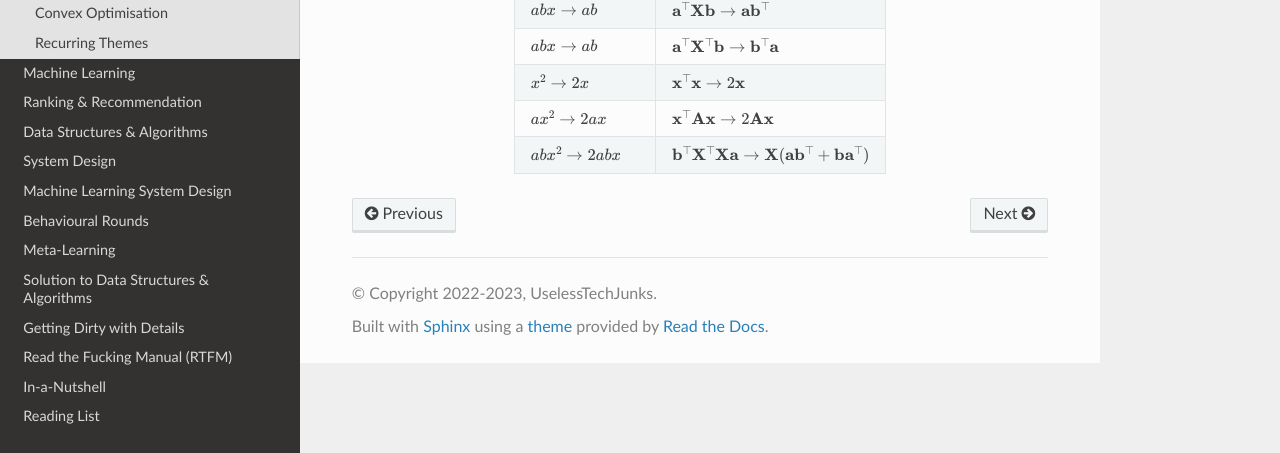
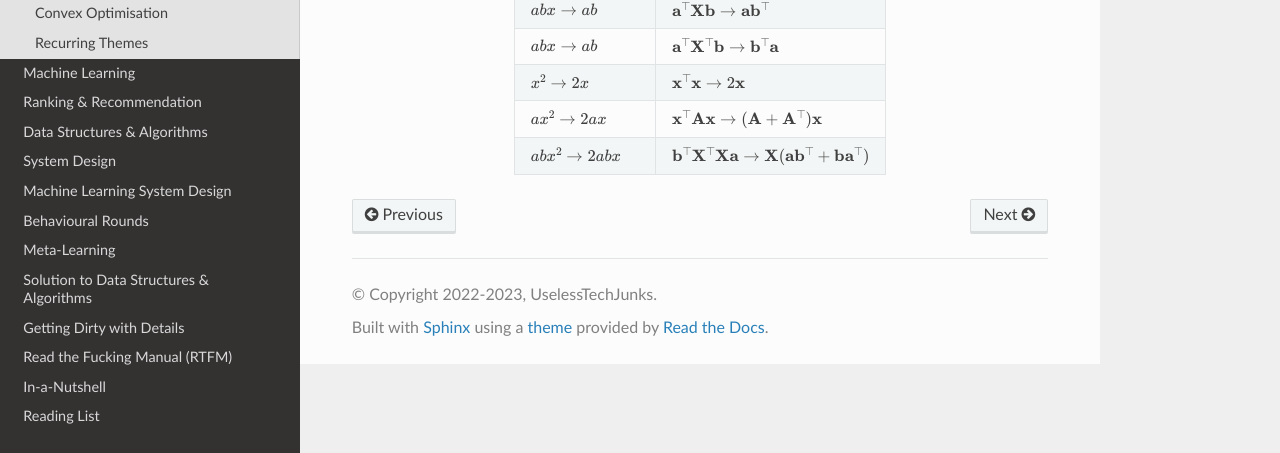
Before and after one commit to uselesstechjunks/leetcode, a Sphinx documentation site: the page built from docs/source/math/calc3/useful.rst, in a window 1280 px wide. Shown: the part 415-868 px from the top of the page. Built offline with Sphinx 7.4.7 and the Read the Docs theme 2.0.0, drawn with Linux system fonts in a browser that asks for light colours.

Commit message:
Update useful.rst

```diff
--- a/docs/source/math/calc3/useful.rst
+++ b/docs/source/math/calc3/useful.rst
@@ -13,5 +13,5 @@ Some Basic Vector/Matrix Calculus Identities
 	:math:`abx\to ab`, :math:`\mathbf{a}^\top\mathbf{X}\mathbf{b}\to \mathbf{a}\mathbf{b}^\top`
 	:math:`abx\to ab`, :math:`\mathbf{a}^\top\mathbf{X}^\top\mathbf{b}\to \mathbf{b}^\top\mathbf{a}`
 	:math:`x^2\to 2x`, :math:`\mathbf{x}^\top\mathbf{x}\to 2\mathbf{x}`
-	:math:`ax^2\to 2ax`, :math:`\mathbf{x}^\top\mathbf{A}\mathbf{x}\to 2\mathbf{A}\mathbf{x}`
+	:math:`ax^2\to 2ax`, :math:`\mathbf{x}^\top\mathbf{A}\mathbf{x}\to (\mathbf{A}+\mathbf{A}^\top)\mathbf{x}`
 	:math:`abx^2\to 2abx`, :math:`\mathbf{b}^\top\mathbf{X}^\top\mathbf{X}\mathbf{a}\to \mathbf{X}(\mathbf{a}\mathbf{b}^\top+\mathbf{b}\mathbf{a}^\top)`
```
